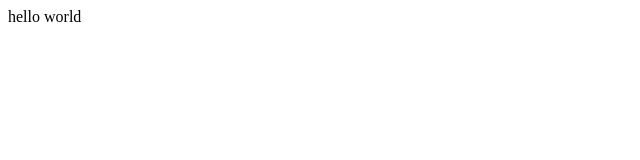
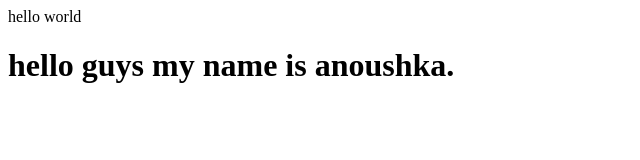
Before and after one commit to anacodah/newwebs-demo, a plain HTML site: page index.html in a window 1280 px wide. Shown: the whole page, without its empty margins (0-640 px from the left). Drawn offline with Linux system fonts and the light colour scheme.

Commit message:
Add name info

```diff
--- a/index.html
+++ b/index.html
@@ -1 +1,2 @@
 <p>hello world</p>
+<h1>hello guys my name is anoushka.</h1>
```
